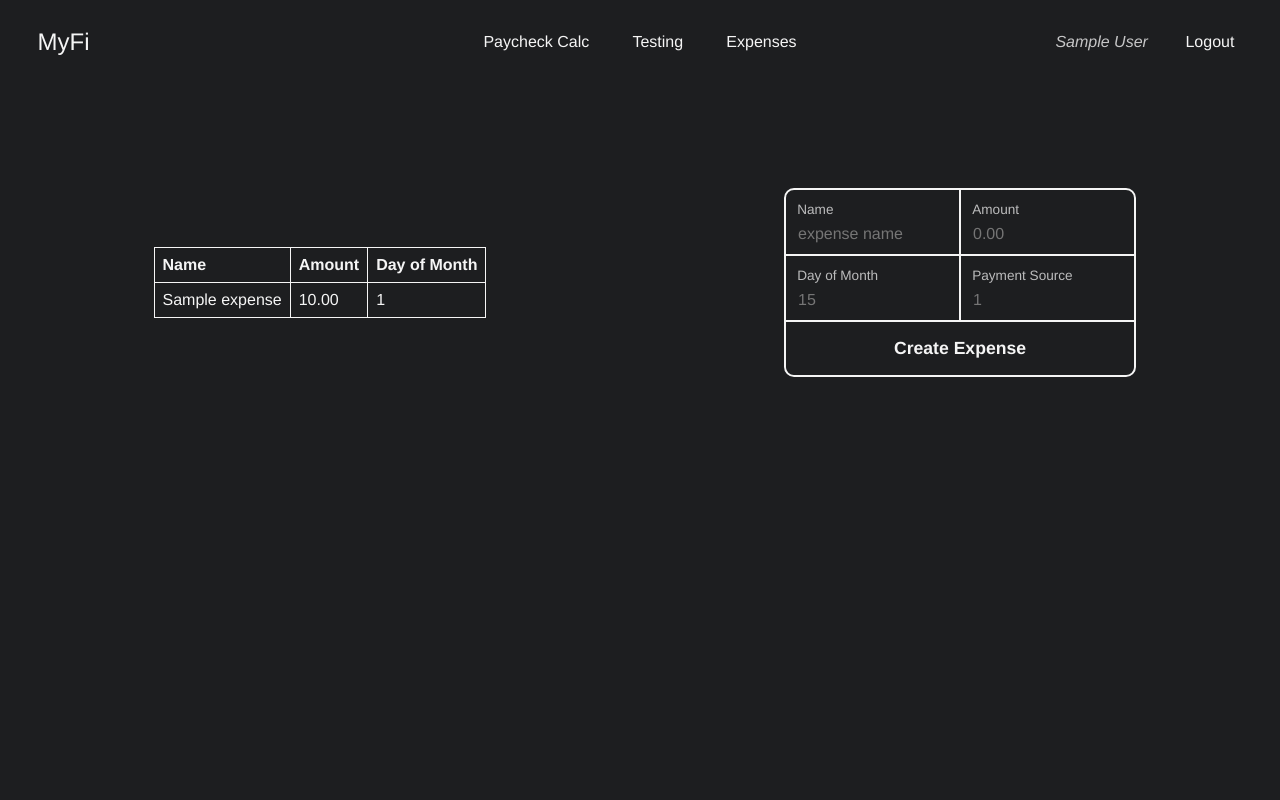
After one commit to everettadw/e-flasked, a Flask app: page /expenses in a window 1280 px wide. The commit adds this page. Run offline with Flask 3, Linux system fonts and the light colour scheme; a user stored in the database is signed in; tables that the repository leaves empty hold one stand-in row (values such as "Sample post"); parts of the project's set-up code (start-up, migrations or seed data) failed here and were passed over.

Commit message:
UPDATE: fixed weird db issue and added expenses & inputs, also implemented user-based paycheck calc config

```diff
--- a/alembic.ini
+++ b/alembic.ini
@@ -62,7 +62,7 @@ version_path_separator = os  # Use os.pathsep. Default configuration used for ne
 # output_encoding = utf-8
 
 # sqlalchemy.url = postgresql://postgres:secret@localhost/alembic_db
-sqlalchemy.url = sqlite:///database.db
+sqlalchemy.url = sqlite:///C:/Users/evere/Documents/Projects/Personal/e-flasked/database.db
 
 
 [post_write_hooks]
--- a/app.py
+++ b/app.py
@@ -1,5 +1,5 @@
-from flask import Flask, redirect, render_template
-from flask_login import LoginManager, login_required, current_user, logout_user
+from flask import Flask, redirect, render_template, request, url_for
+from flask_login import LoginManager, login_required, current_user
 from flask_wtf import CSRFProtect
 from models import *
 import tomlkit
@@ -9,21 +9,20 @@ from blueprints.auth import auth_bp
 
 
 app = Flask(__name__)
+app.config.from_file("flask_config.toml", tomlkit.load)
+
 csrf = CSRFProtect(app)
 csrf.exempt(pay_calc_api_bp)
-app.config.from_file("flask_config.toml", tomlkit.load)
 
 app.register_blueprint(pay_calc_bp)
 app.register_blueprint(auth_bp)
 app.register_blueprint(pay_calc_api_bp)
-db.init_app(app)
 
 login_manager = LoginManager()
 login_manager.init_app(app)
 login_manager.login_view = "auth.login_get"
 
-with app.app_context():
-    db.create_all()
+db.init_app(app)
 
 
 @login_manager.user_loader
@@ -31,34 +30,31 @@ def load_user(user_id):
     return User.query.get(user_id)
 
 
-@app.route("/")
+@app.get("/")
 def index():
     return render_template("index.html")
 
 
 @app.get("/testing")
 def testing():
-    return render_template("css-testing.html")
+    return render_template("testing.html")
 
 
-@app.route("/pccs")
+@app.get("/expenses")
 @login_required
-def get_pccs():
-    return render_template("pccs.html", pccs=current_user.paycheck_calculator_configs)
+def get_expenses():
+    return render_template("expenses.html")
 
 
-@app.route("/creu")
-def create_user():
-    new_user = User("Everett", "everettdw", "benten")
-    db.session.add(new_user)
+@app.post("/expenses")
+def post_expenses():
+    new_expense = Expense(
+        request.form.get("name"),
+        float(request.form.get("amount")),
+        int(request.form.get("day_of_month")),
+        int(request.form.get("payment_source")),
+        user=current_user,
+    )
+    db.session.add(new_expense)
     db.session.commit()
-    return redirect("/login")
-
-
-@app.route("/pccs/<pcc_name>")
-@login_required
-def create_paycheck_calc_config(pcc_name):
-    new_pcc = PaycheckCalculatorConfig(current_user, pcc_name, 46.5, 2.0, 80, 80)
-    db.session.add(new_pcc)
-    db.session.commit()
-    return redirect("/pccs")
+    return render_template("expenses.html")
--- a/blueprints/auth.py
+++ b/blueprints/auth.py
@@ -1,5 +1,5 @@
 from flask import Blueprint, flash, redirect, render_template, request, url_for
-from flask_login import current_user, login_user, logout_user
+from flask_login import current_user, login_required, login_user, logout_user
 from models import User, db
 
 auth_bp = Blueprint("auth", __name__)
--- /dev/null
+++ b/static/forms.css
@@ -0,0 +1,128 @@
+.form-container > form {
+    padding: 1.5rem;
+    min-width: 400px;
+    max-width: 700px;
+    width: 50%;
+}
+
+.form-container > form > div.row {
+    display: flex;
+    flex-direction: row;
+}
+.form-container > form > div.row:first-of-type {
+    border: 2px solid var(--text-color);
+    border-bottom: 1px solid var(--text-color);
+    border-top-left-radius: 10px;
+    border-top-right-radius: 10px;
+}
+.form-container > form > div.row:last-of-type {
+    border: 2px solid var(--text-color);
+    border-top: 1px solid var(--text-color);
+    border-bottom-left-radius: 10px;
+    border-bottom-right-radius: 10px;
+}
+.form-container > form > div.row:not(:first-of-type):not(:last-of-type) {
+    border: 1px solid var(--text-color);
+    border-left: 2px solid var(--text-color);
+    border-right: 2px solid var(--text-color);
+}
+
+
+.form-container > form > div.row > div.field-input {
+    width: 100%;
+    position: relative;
+    height: 4rem;
+}
+.form-container > form > div.row > div.field-input input {
+    background-color: transparent !important;
+    width: 100%;
+    height: 4rem;
+    border: none;
+    position: absolute;
+    left: 0;
+    top: 0;
+    padding-top: 1.5rem;
+    padding-left: 0.75rem;
+    font-size: 1rem;
+}
+.form-container > form > div.row > div.field-input input:focus {
+    outline: none;
+}
+.form-container > form > div.row > div.field-input label {
+    position: absolute;
+    left: 0.7rem;
+    top: 0.75rem;
+    font-size: 0.85rem;
+    color: rgba(255, 255, 255, 0.7);
+}
+.form-container > form > div.row > div.field-input:first-of-type {
+    border-right: 1px solid var(--text-color);
+}
+.form-container > form > div.row > div.field-input:last-of-type {
+    border-left: 1px solid var(--text-color);
+}
+.form-container > form > div.row > div.field-input:not(:first-of-type):not(:last-of-type) {
+    border-right: 1px solid var(--text-color);
+    border-left: 1px solid var(--text-color);
+}
+
+.form-container > form > div.row > div.field,
+.form-container > form > div.row > div.field-extended {
+    display: flex;
+    padding: 0.6rem;
+    width: 100%;
+    flex-direction: column;
+    justify-content: center;
+    align-items: flex-start;
+}
+.form-container > form > div.row > div.field:first-of-type {
+    border-right: 1px solid var(--text-color);
+}
+.form-container > form > div.row > div.field:last-of-type {
+    border-left: 1px solid var(--text-color);
+}
+.form-container > form > div.row > div.field:not(:first-of-type):not(:last-of-type) {
+    border-right: 1px solid var(--text-color);
+    border-left: 1px solid var(--text-color);
+}
+.form-container > form > div.row > div.field input,
+.form-container > form > div.row > div.field-extended input {
+    border: none;
+    padding: .5rem 0rem;
+    background-color: var(--background-color);
+    margin-top: .25rem;
+    width: 100%;
+}
+.form-container > form > div.row > div.field input:focus,
+.form-container > form > div.row > div.field-extended input:focus {
+    outline: none;
+}
+
+.form-container > form > div.row > div.field-extended {
+    width: 100%;
+    border: none;
+    padding: 0.6rem;
+}
+.form-container > form > div.row > div.field-extended-button {
+    width: 100%;
+    border: none;
+}
+
+.form-container > form > div.row > div.field-extended-button > .button {
+    background-color: var(--background-color);
+    border: none;
+    cursor: pointer;
+    padding: 1rem;
+    font-size: 1.1rem;
+    font-weight: bold;
+    width: 100%;
+    transition: all .25s ease;
+    height: 100%;
+}
+.form-container > form > div.row:last-of-type > div.field-extended-button > .button {
+    border-bottom-left-radius: 10px;
+    border-bottom-right-radius: 10px;
+}
+.form-container > form > div.row > div.field-extended-button > .button:hover {
+    background-color: rgba(134, 134, 134, 0.15);
+}
--- /dev/null
+++ b/static/helpers.css
@@ -0,0 +1,14 @@
+.flex-center-contents {
+    display: flex;
+    flex-direction: column;
+    justify-content: center;
+    align-items: center;
+    padding-top: 5rem;
+    width: 100%;
+}
+
+.banger-2 {
+    display: grid;
+    grid-template-columns: repeat(2, 1fr);
+    width: 100%;
+}
--- a/static/index.js
+++ b/static/index.js
@@ -9,7 +9,7 @@ let getNetPay = (e) => {
     reqJson[entry[0]] = entry[1]
   }
 
-  reqJson['username'] = window.curr_username
+  reqJson['user_id'] = USER_ID
 
   fetch('http://127.0.0.1:5000/api/paycheck-calculator', {
     method: 'POST',
--- /dev/null
+++ b/static/nav.css
@@ -0,0 +1,43 @@
+nav {
+    position: fixed;
+    top: 0;
+    left: 0;
+    width: 100vw;
+    height: var(--nav-height);
+    padding-left: var(--nav-side-padding);
+    padding-right: var(--nav-side-padding);
+    display: grid;
+    grid-template-columns: repeat(3, 1fr);
+}
+nav > div {
+    display: flex;
+    flex-direction: row;
+    height: 100%;
+    width: 100%;
+    align-items: center;
+}
+nav > div:not(:last-of-type):not(:first-of-type) {
+    justify-content: center;
+    align-items: center;
+}
+nav > div:last-of-type {
+    justify-content: flex-end;
+}
+nav > div:first-of-type > a.logo {
+    font-size: 1.5rem;
+}
+nav a:not(.logo) {
+    position: relative;
+    margin-left: 0.5rem;
+    margin-right: 0.5rem;
+}
+nav > div:last-child > p {
+    margin-right: 1rem;
+    color: rgba(255, 255, 255, 0.75);
+    font-style: italic;
+}
+
+nav > div:first-child > p {
+    margin-top: 20px;
+    padding-left: 1rem;
+}
--- a/static/reset.css
+++ b/static/reset.css
@@ -1,6 +1,8 @@
 :root {
     --background-color: rgb(29, 30, 32);
     --text-color: whitesmoke;
+
+    --transition: all .25s ease;
 
     --nav-height: 5.25rem;
     --nav-side-padding: 1.5rem;
@@ -15,20 +17,14 @@
     font-family: Helvetica, sans-serif;
 }
 a {
+    transition: var(--transition);
+    color: var(--text-color);
+    background-color: transparent;
+    padding: 0.6rem 0.85rem;
     text-decoration: none;
-    color: var(--text-color);
-    transition: all .2s ease-in-out;
-    background: rgba(255, 255, 255, 0);
-    padding: 0.6rem 0.85rem;
-    border-radius: 4px;
-}
-a.logo {
-    border-radius: 10px;
+    border-radius: 5px;
 }
 a:hover {
-    background: rgba(134, 134, 134, 0.15);
-}
-a.logo:hover {
     background: rgba(134, 134, 134, 0.15);
 }
 
@@ -39,184 +35,15 @@ body {
     padding-top: var(--nav-height);
 }
 
-nav {
-    position: fixed;
-    top: 0;
-    left: 0;
-    width: 100vw;
-    height: var(--nav-height);
-    padding-left: var(--nav-side-padding);
-    padding-right: var(--nav-side-padding);
-    display: grid;
-    grid-template-columns: repeat(3, 1fr);
+table {
+    border-collapse: collapse;
+    border: 1px solid var(--text-color);
 }
-nav > div {
-    display: flex;
-    flex-direction: row;
-    height: 100%;
-    width: 100%;
-    align-items: center;
+td, th {
+    padding: .5rem;
+    white-space: nowrap;
+    border: 1px solid var(--text-color);
 }
-nav > div:not(:last-of-type):not(:first-of-type) {
-    justify-content: center;
-    align-items: center;
+th {
+    text-align: left;
 }
-nav > div:last-of-type {
-    justify-content: flex-end;
-}
-nav > div:first-of-type > a.logo {
-    font-size: 1.5rem;
-}
-nav a:not(.logo) {
-    position: relative;
-    margin-left: 0.5rem;
-    margin-right: 0.5rem;
-}
-nav > div:last-child > p {
-    margin-right: 1rem;
-    color: rgba(255, 255, 255, 0.75);
-    font-style: italic;
-}
-
-nav > div:first-child > p {
-    margin-top: 20px;
-    padding-left: 1rem;
-}
-
-.flex-center-contents {
-    display: flex;
-    flex-direction: column;
-    justify-content: center;
-    align-items: center;
-    padding-top: 5rem;
-    width: 100%;
-}
-
-.form-container > form {
-    padding: 1.5rem;
-    min-width: 400px;
-    max-width: 700px;
-    width: 50%;
-}
-
-.form-container > form > div.row {
-    display: flex;
-    flex-direction: row;
-}
-.form-container > form > div.row:first-of-type {
-    border: 2px solid var(--text-color);
-    border-bottom: 1px solid var(--text-color);
-    border-top-left-radius: 10px;
-    border-top-right-radius: 10px;
-}
-.form-container > form > div.row:last-of-type {
-    border: 2px solid var(--text-color);
-    border-top: 1px solid var(--text-color);
-    border-bottom-left-radius: 10px;
-    border-bottom-right-radius: 10px;
-}
-.form-container > form > div.row:not(:first-of-type):not(:last-of-type) {
-    border: 1px solid var(--text-color);
-    border-left: 2px solid var(--text-color);
-    border-right: 2px solid var(--text-color);
-}
-
-
-.form-container > form > div.row > div.field-input {
-    width: 100%;
-    position: relative;
-    height: 4rem;
-}
-.form-container > form > div.row > div.field-input input {
-    background-color: transparent !important;
-    width: 100%;
-    height: 4rem;
-    border: none;
-    position: absolute;
-    left: 0;
-    top: 0;
-    padding-top: 1.5rem;
-    padding-left: 0.75rem;
-    font-size: 1rem;
-}
-.form-container > form > div.row > div.field-input input:focus {
-    outline: none;
-}
-.form-container > form > div.row > div.field-input label {
-    position: absolute;
-    left: 0.7rem;
-    top: 0.75rem;
-    font-size: 0.85rem;
-    color: rgba(255, 255, 255, 0.7);
-}
-.form-container > form > div.row > div.field-input:first-of-type {
-    border-right: 1px solid var(--text-color);
-}
-.form-container > form > div.row > div.field-input:last-of-type {
-    border-left: 1px solid var(--text-color);
-}
-.form-container > form > div.row > div.field-input:not(:first-of-type):not(:last-of-type) {
-    border-right: 1px solid var(--text-color);
-    border-left: 1px solid var(--text-color);
-}
-
-.form-container > form > div.row > div.field,
-.form-container > form > div.row > div.field-extended {
-    display: flex;
-    padding: 0.6rem;
-    width: 100%;
-    flex-direction: column;
-    justify-content: center;
-    align-items: flex-start;
-}
-.form-container > form > div.row > div.field:first-of-type {
-    border-right: 1px solid var(--text-color);
-}
-.form-container > form > div.row > div.field:last-of-type {
-    border-left: 1px solid var(--text-color);
-}
-.form-container > form > div.row > div.field:not(:first-of-type):not(:last-of-type) {
-    border-right: 1px solid var(--text-color);
-    border-left: 1px solid var(--text-color);
-}
-.form-container > form > div.row > div.field input,
-.form-container > form > div.row > div.field-extended input {
-    border: none;
-    padding: .5rem 0rem;
-    background-color: var(--background-color);
-    margin-top: .25rem;
-    width: 100%;
-}
-.form-container > form > div.row > div.field input:focus,
-.form-container > form > div.row > div.field-extended input:focus {
-    outline: none;
-}
-
-.form-container > form > div.row > div.field-extended {
-    width: 100%;
-    border: none;
-    padding: 0.6rem;
-}
-.form-container > form > div.row > div.field-extended-button {
-    width: 100%;
-    border: none;
-}
-
-.form-container > form > div.row > div.field-extended-button > .button {
-    background-color: var(--background-color);
-    border: none;
-    cursor: pointer;
-    padding: 1rem;
-    font-size: 1.1rem;
-    font-weight: bold;
-    width: 100%;
-    transition: all .25s ease;
-    height: 100%;
-}
-.form-container > form > div.row:last-of-type > div.field-extended-button > .button {
-    border-bottom-left-radius: 10px;
-    border-bottom-right-radius: 10px;
-}
-.form-container > form > div.row > div.field-extended-button > .button:hover {
-    background-color: rgba(134, 134, 134, 0.15);
-}
--- a/templates/base.html
+++ b/templates/base.html
@@ -8,6 +8,9 @@
         <title>Finance Tracker - {% block title %}{% endblock %}</title>
 
         <link rel="stylesheet" href="{{ url_for('static', filename='reset.css') }}">
+        <link rel="stylesheet" href="{{ url_for('static', filename='helpers.css') }}">
+        <link rel="stylesheet" href="{{ url_for('static', filename='nav.css') }}">
+        <link rel="stylesheet" href="{{ url_for('static', filename='forms.css') }}">
         {% block head %}{% endblock %}
     </head>
     <body>
@@ -19,14 +22,14 @@
             </div>
             <div>
                 {% if current_user.is_authenticated %}
-                    <a href="{{ url_for('get_pccs') }}">
-                        PCCs
-                    </a>
                     <a href="{{ url_for("PaycheckCalculator.paycheck_calculator") }}">
                         Paycheck Calc
                     </a>
                     <a href="{{ url_for("testing") }}">
                         Testing
+                    </a>
+                    <a href="{{ url_for("get_expenses") }}">
+                        Expenses
                     </a>
                 {% endif %}
             </div>
--- /dev/null
+++ b/templates/expenses.html
@@ -0,0 +1,57 @@
+{% extends "base.html" %}
+
+{% block title %}Expenses{% endblock %}
+
+{% block head %}
+{% endblock %}
+
+{% block body %}
+<div class="banger-2">
+    <div class="flex-center-contents">
+        <table>
+            <tr>
+                <th>Name</th>
+                <th>Amount</th>
+                <th>Day of Month</th>
+            </tr>
+            {% for expense in current_user.expenses %}
+                <tr>
+                    <td>{{ expense.name }}</td>
+                    <td>{{ expense.amount }}</td>
+                    <td>{{ expense.day_of_month }}</td>
+                </tr>
+            {% endfor %}
+        </table>
+    </div>
+    <div class="form-container flex-center-contents">
+        <form action="" method="POST">
+            <div class="row">
+                <div class="field-input">
+                    <label for="name">Name</label>
+                    <input autocomplete="off" type="text" name="name" id="name" placeholder="expense name">
+                </div>
+                <div class="field-input">
+                    <label for="amount">Amount</label>
+                    <input autocomplete="off" type="float" name="amount" id="amount" placeholder="0.00">
+                </div>
+            </div>
+            <div class="row">
+                <div class="field-input">
+                    <label for="day_of_month">Day of Month</label>
+                    <input autocomplete="off" type="text" name="day_of_month" id="day_of_month" placeholder="15">
+                </div>
+                <div class="field-input">
+                    <label for="payment_source">Payment Source</label>
+                    <input autocomplete="off" type="text" name="payment_source" id="payment_source" placeholder="1">
+                </div>
+            </div>
+            <div class="row">
+                <div class="field-extended-button">
+                    <input class="button" type="submit" value="Create Expense">
+                </div>
+            </div>
+            <input type="hidden" name="csrf_token" value="{{ csrf_token() }}">
+        </form>
+    </div>
+</div>
+{% endblock %}
```
Also changed, not shown: blueprints/paycheck_calculator.py (+18 -41 lines), e-alembic/versions/b5f0992445b8_added_models.py (renamed from e-alembic/versions/2f20852804fe_added_models.py, +23 -9 lines), models.py (+49 -18 lines), templates/old-paycheck-calculator.html (+24 -36 lines), templates/pccs.html (deleted, +0 -17 lines), enums.py (added), templates/testing.html (renamed from templates/css-testing.html).
